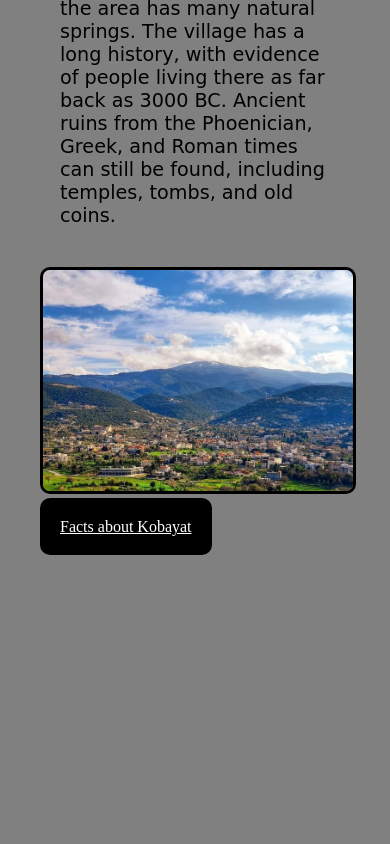
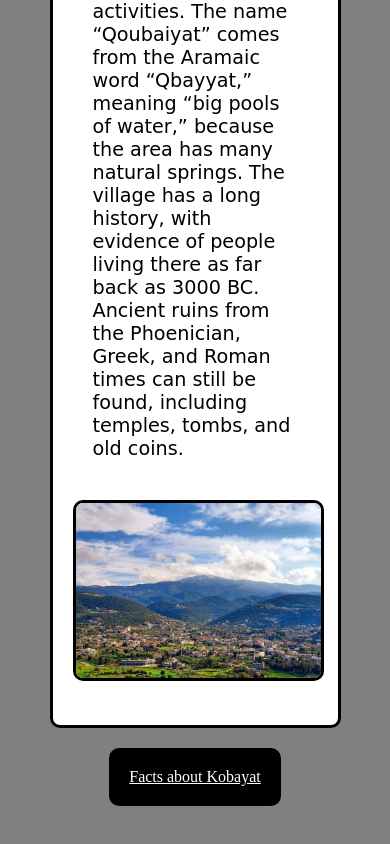
Before and after one commit to MarounnGhayaa/my-fav-place-HTML-CSS, a plain HTML site: page index.html in a window 390 px wide. Shown: the part 574-1418 px from the top of the page. Before the commit the page ends 1150 px from the top, so only its background shows below. Drawn offline with Linux system fonts and the light colour scheme.

Commit message:
Making the main responsive and separating the link from it

```diff
--- a/index.html
+++ b/index.html
@@ -20,7 +20,9 @@
             Ancient ruins from the Phoenician, Greek, and Roman times can still be found, including temples, tombs, and old coins.
         </p>
         <img src = "images/Kobayat.jpg" alt = "Kobayat Image"> <br>
+    </main>
+    <footer>
         <a href="pages/facts.html">Facts about Kobayat</a>
-    </main>
+    </footer>
 </body>
 </html>
--- a/styles/index.css
+++ b/styles/index.css
@@ -20,6 +20,11 @@ header {
 main {
     padding: 20px;
     border-radius: 10px;
+    border-style: solid;
+    border-color: black;
+    max-width: 70%;
+    margin: auto;
+    background-color: white;
 }
 
 .village-short {
@@ -33,9 +38,16 @@ img {
     width: 100%;
     height: auto;
     border-radius: 10px;
-    border-style:solid;
+    border-style: solid;
     border-color: black;
     margin-bottom: 20px;
+}
+
+footer {
+    padding: 20px;
+    display: flex;
+    justify-content: center;
+    align-items: center;
 }
 
 a {
```
